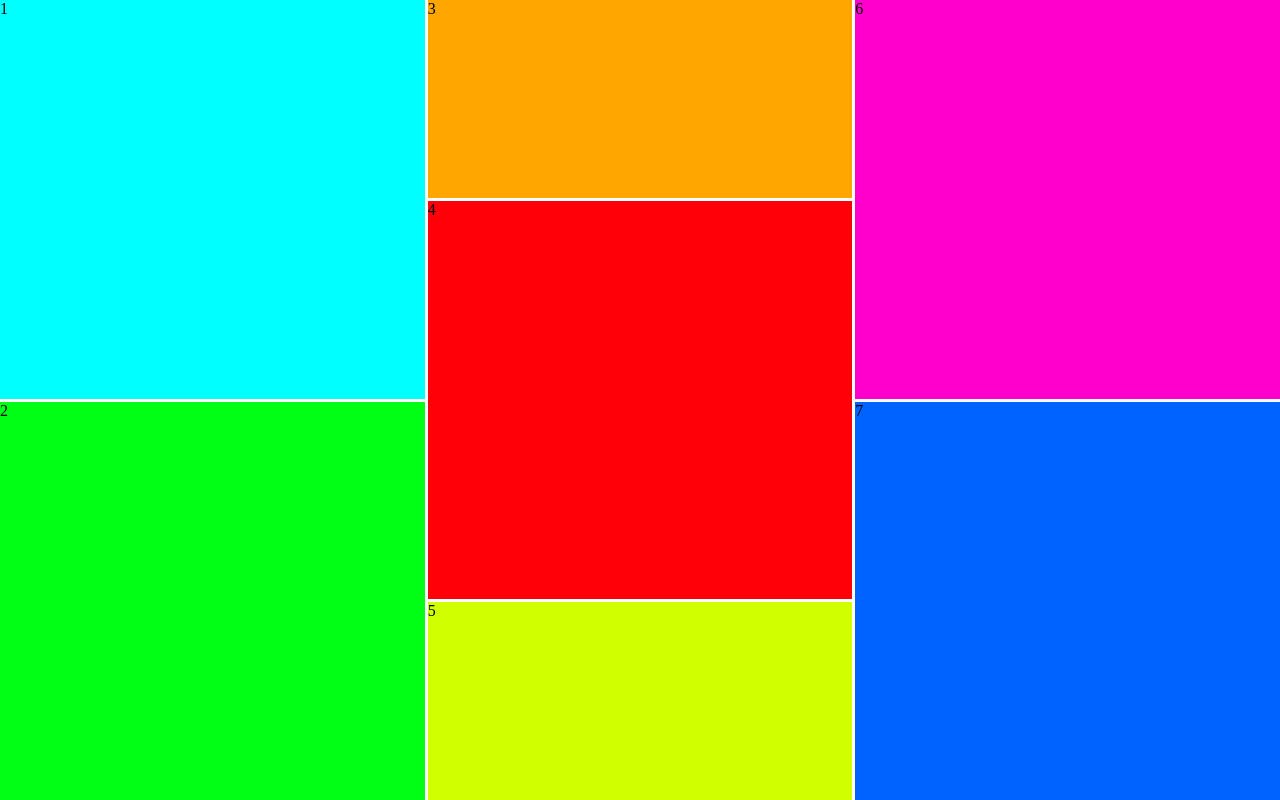
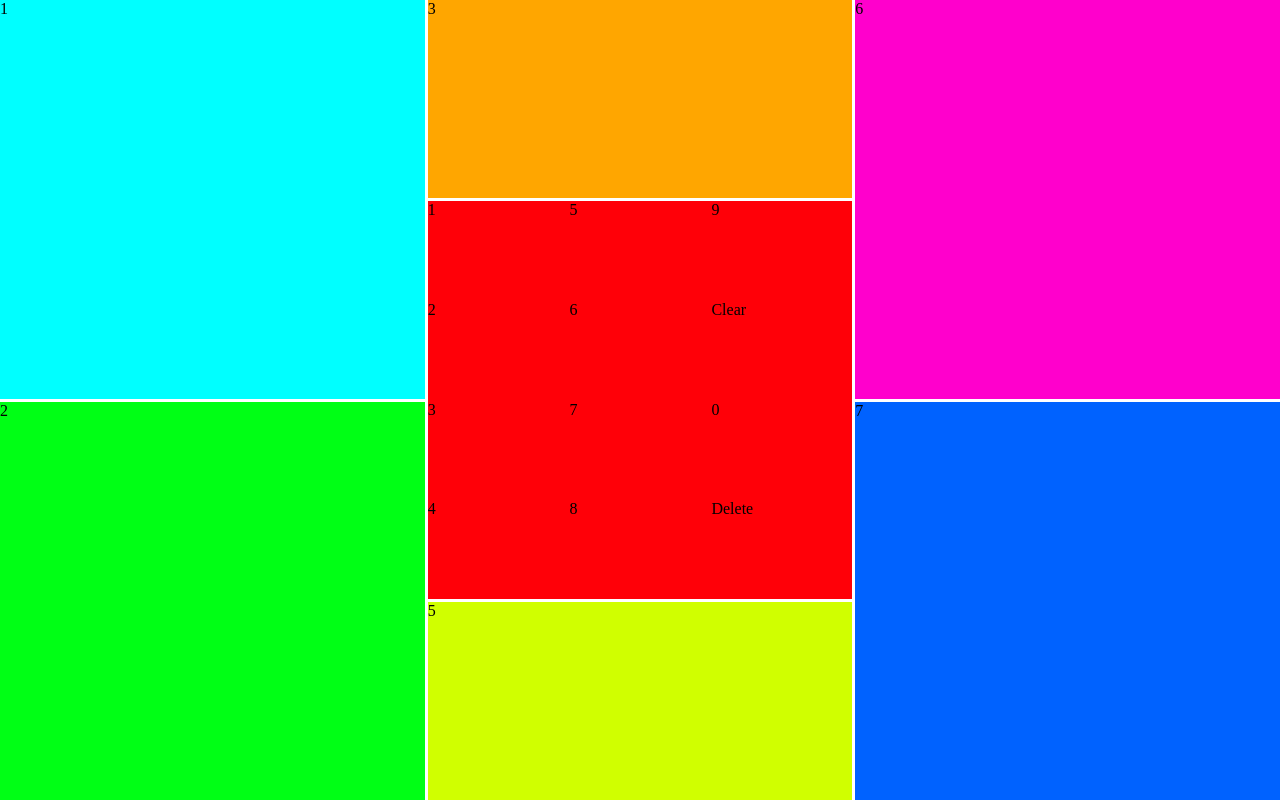
Before and after one commit to UweK17/dartscoreboard, a React (Create React App) app: page / in a window 1280 px wide. Built offline with nearby package versions, Linux system fonts and the light colour scheme.

Commit message:
subgrid eingerichtet

```diff
--- a/src/App.js
+++ b/src/App.js
@@ -1,4 +1,5 @@
 import './styles/app.css';
+import Calculator from './components/Calculator.js';
 
 function App() {
   return (
@@ -7,7 +8,9 @@ function App() {
         <div class="topLeft"> 1</div>
         <div class="bottomLeft"> 2</div>
         <div class="topMiddle"> 3</div>
-        <div class="middleMiddle"> 4</div>
+        <div class="middleMiddle">
+          <Calculator />
+        </div>
         <div class="bottomMiddle"> 5</div>
         <div class="topRight"> 6</div>
         <div class="bottomRight"> 7</div>
--- /dev/null
+++ b/src/components/Calculator.js
@@ -0,0 +1,25 @@
+import React from 'react';
+import '../styles/calculator.css';
+
+const Calculator = () => {
+  return (
+    <>
+      <div class="parent">
+        <div class="div1"> 1</div>
+        <div class="div2"> 2</div>
+        <div class="div3"> 3</div>
+        <div class="div4"> 4</div>
+        <div class="div5"> 5</div>
+        <div class="div6"> 6</div>
+        <div class="div7"> 7</div>
+        <div class="div8"> 8</div>
+        <div class="div9"> 9</div>
+        <div class="div10"> Clear</div>
+        <div class="div11"> 0</div>
+        <div class="div12"> Delete</div>
+      </div>
+    </>
+  )
+}
+
+export default Calculator
--- a/src/styles/app.css
+++ b/src/styles/app.css
@@ -33,6 +33,7 @@
 
 .middleMiddle {
   grid-area: 2 / 2 / 4 / 3;
+  display: grid;
   background-color: rgb(255, 0, 8);
   border: 2px black;
 }
--- /dev/null
+++ b/src/styles/calculator.css
@@ -0,0 +1,22 @@
+.parent {
+  display: grid;
+  grid-template-columns: repeat(3, 1fr);
+  grid-template-rows: repeat(4, 1fr);
+  grid-column-gap: 1px;
+  grid-row-gap: 1px;
+  }
+
+  .div1 {
+    grid-area: 1 / 1 / 2 / 2;
+  }
+  .div2 { grid-area: 2 / 1 / 3 / 2; }
+  .div3 { grid-area: 3 / 1 / 4 / 2; }
+  .div4 { grid-area: 4 / 1 / 5 / 2; }
+  .div5 { grid-area: 1 / 2 / 2 / 3; }
+  .div6 { grid-area: 2 / 2 / 3 / 3; }
+  .div7 { grid-area: 3 / 2 / 4 / 3; }
+  .div8 { grid-area: 4 / 2 / 5 / 3; }
+  .div9 { grid-area: 1 / 3 / 2 / 4; }
+  .div10 { grid-area: 2 / 3 / 3 / 4; }
+  .div11 { grid-area: 3 / 3 / 4 / 4; }
+  .div12 { grid-area: 4 / 3 / 5 / 4; }
```
Also changed, not shown: 1 other file (tests, documents, lock files or other folders).
